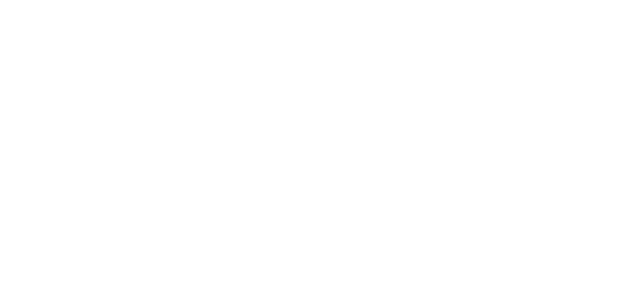
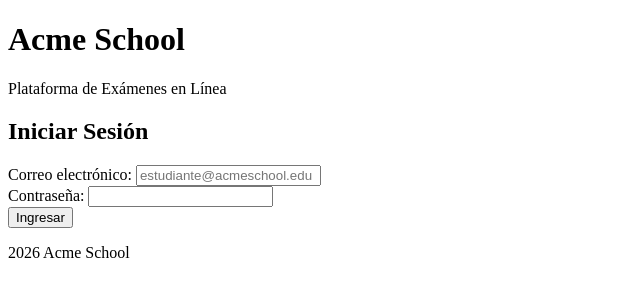
Before and after one commit to simonz666/proyecto_javascript, a plain HTML site: page index.html in a window 1280 px wide. Shown: the whole page, without its empty margins (0-640 px from the left). Drawn offline with Linux system fonts and the light colour scheme.

Commit message:
feat: :sparkles: iniciar sesion
añadida la estructura basica de la pagina index, donde iniciaran sesion los usuarios.

```diff
--- a/index.html
+++ b/index.html
@@ -1,12 +1,41 @@
 <!DOCTYPE html>
 <html lang="en">
 <head>
-    <meta charset="UTF-8">
-    <meta name="viewport" content="width=device-width, initial-scale=1.0">
-    <title>Acme</title>
-    <link rel="stylesheet" href="css/style.css">
+  <meta charset="UTF-8">
+  <meta name="viewport" content="width=device-width, initial-scale=1.0">
+  <title>Acme School Iniciar Sesión</title>
+  <link rel="stylesheet" href="css/style.css">
 </head>
 <body>
-<script src="js/script.js"></script>
+  <header>
+    <h1>Acme School</h1>
+    <p>Plataforma de Exámenes en Línea</p>
+  </header>
+
+  <main>
+    <section id="login-section">
+      <h2>Iniciar Sesión</h2>
+      <form id="login-form">
+        <div>
+          <label for="email">Correo electrónico:</label>
+          <input type="email" id="email" name="email" placeholder="estudiante@acmeschool.edu" required>
+        </div>
+
+        <div>
+          <label for="password">Contraseña:</label>
+          <input type="password" id="password" name="password" required>
+        </div>
+
+        <button type="submit">Ingresar</button>
+      </form>
+      <p id="error-message" role="alert"></p>
+    </section>
+  </main>
+
+  <footer>
+    <p>2026 Acme School</p>
+  </footer>
+
+  <script src="js/script.js"></script>
 </body>
 </html>
```
Also changed, not shown: dashboard.html (added, +11 -0 lines).
